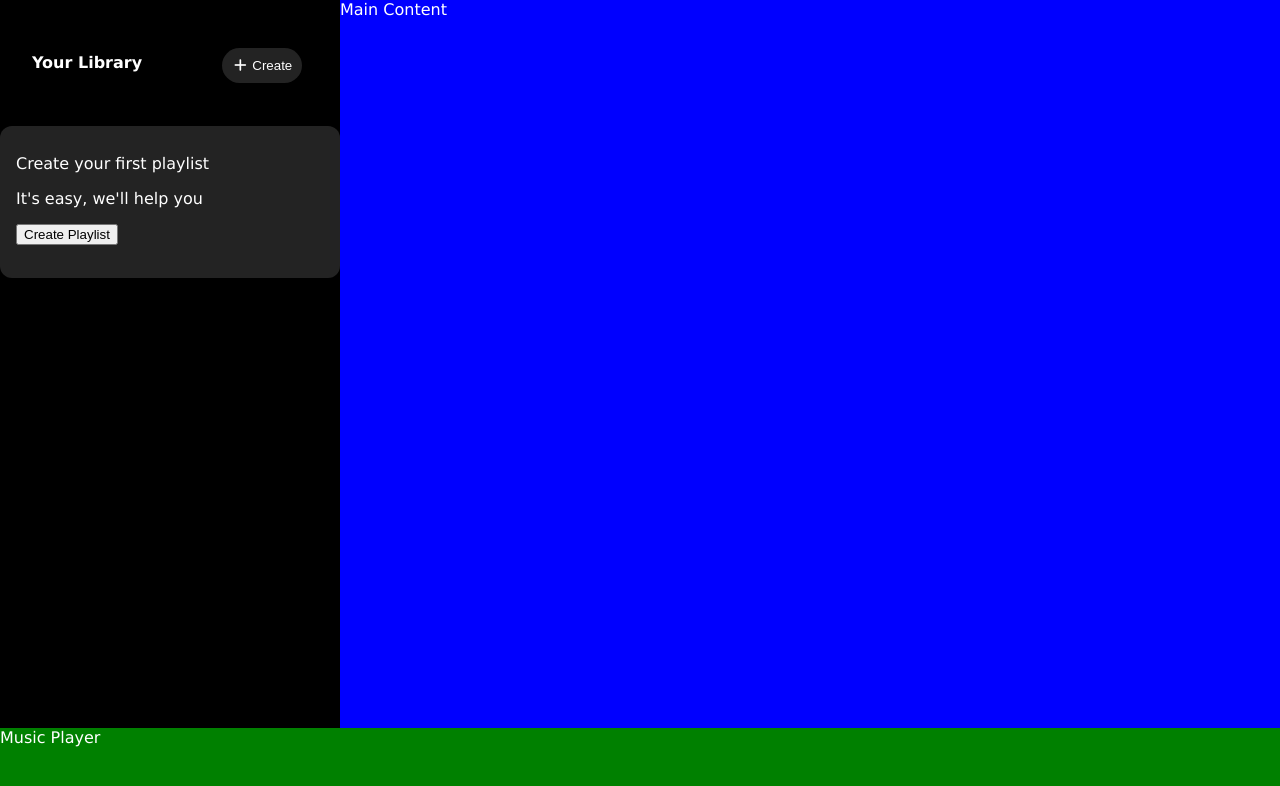
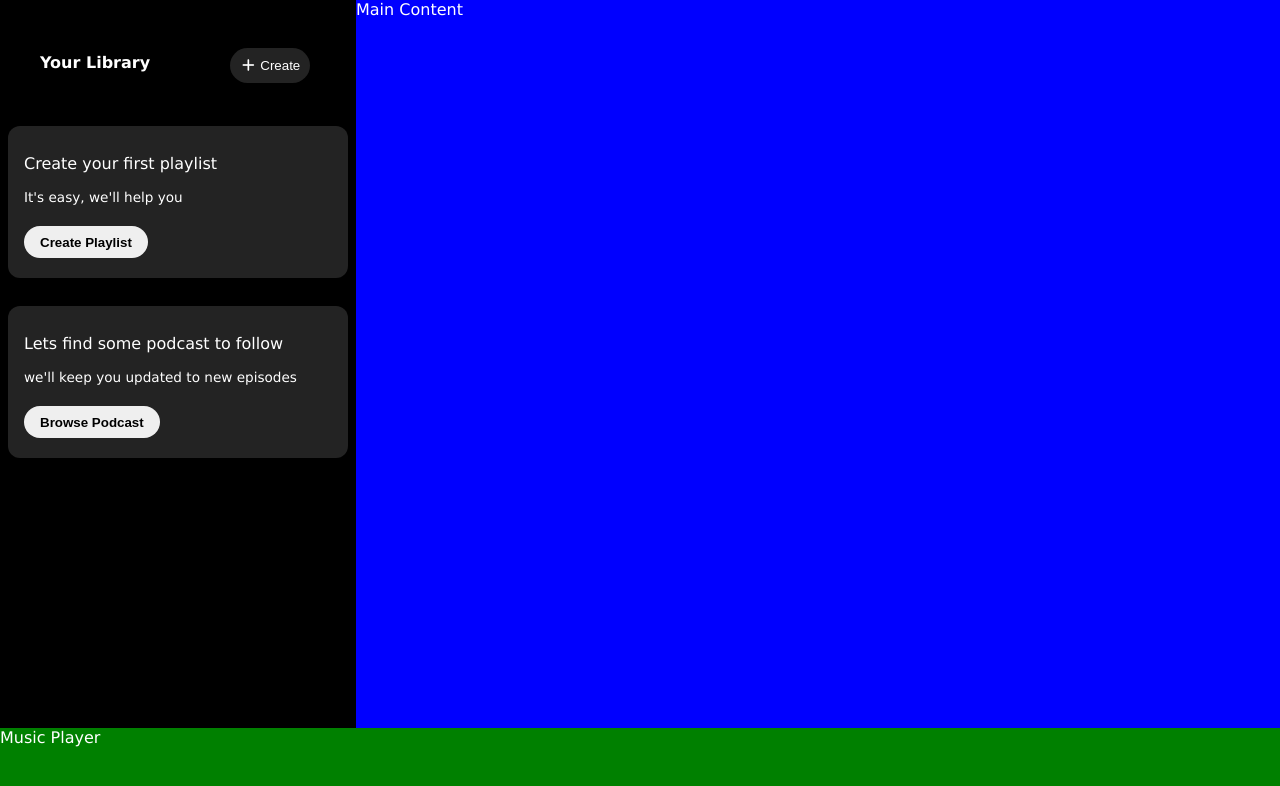
Before and after one commit to programmerdevOp/spotify, a plain HTML site: page index.html in a window 1280 px wide. Drawn offline with Linux system fonts and the light colour scheme.

Commit message:
adding some more html and css code

```diff
--- a/index.html
+++ b/index.html
@@ -27,6 +27,15 @@
                     <p class="box-p2">It's easy, we'll help you</p>
                     <button class="badge-b">Create Playlist</button>
                 </div>
+
+                <div class="box">
+                    <p class="box-p1">Lets find some podcast to follow</p>
+                    <p class="box-p2">we'll keep you updated to new episodes</p>
+
+                    <button class="badge-b">
+                        Browse Podcast
+                    </button>
+                </div>
             </div>
         </div>
         <div class="main-content">Main Content</div>
--- a/style.css
+++ b/style.css
@@ -15,6 +15,8 @@ body {
     /* background-color: red; */
     height: 100vh;
     border-radius: 1rem;
+    margin-left: 0.5rem;
+    margin-right: 0.5rem;
 }
 
 .main-content {
@@ -74,3 +76,20 @@ body {
     font-size: 1rem;
     font-weight: 500;
 }
+
+.box-p2 {
+    font-size: 0.85rem;
+}
+
+.badge-b {
+    border: none;
+    border-radius: 100px;
+    font-weight: 700;
+    height: 2rem;
+    margin-top: 0.5rem;
+    padding: 0.25rem 1rem;
+}
+
+.badge-b:hover {
+    font-weight: 800;
+}
```
